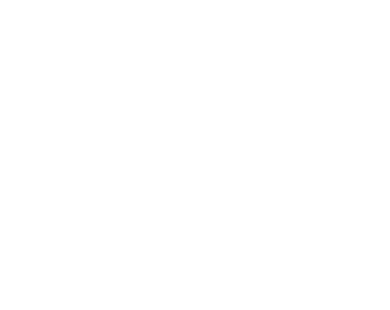
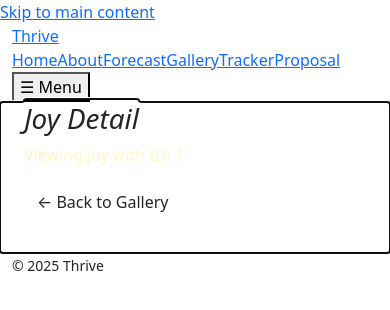
Before and after one commit to info340-su25/project-group-a8, a React (Vite) app: page /joy/1 in a window 390 px wide. Before the commit this address had no page. Shown: the top 310 px of the page. Built offline with nearby package versions, Linux system fonts and the light colour scheme.

Commit message:
Routing/Layout: shared Layout, mobile menu, /joy/:id, NotFound, replaced <a> with Link

```diff
--- a/src/App.jsx
+++ b/src/App.jsx
@@ -1,188 +1,43 @@
+import React from 'react';
 import { Routes, Route } from 'react-router-dom';
+import Layout from './components/Layout.jsx';
+
+// adjust these imports to match your folder structure
 import Home from './components/Home.jsx';
 import Tracker from './components/Tracker';
 import About from './components/About.jsx';
 import Forecast from './components/Forecast.jsx';
 import Gallery from './components/Gallery.jsx';
 import Proposal from './components/Proposal';
-import './index.css';
+import JoyDetail from './pages/JoyDetail.jsx'; // create if missing
+import NotFound from './pages/NotFound.jsx';   // create if missing
 
-function App() {
+export default function App() {
   const sampleMoodEntries = [
-    {
-      id: 1,
-      date: "2025-08-02",
-      mood: "Content",
-      energy: 7,
-      sleep: 8,
-      thoughts: "Had a productive day working on my React project!"
-    },
-    {
-      id: 2,
-      date: "2025-08-01",
-      mood: "Anxious",
-      energy: 5,
-      sleep: 6,
-      thoughts: "Feeling overwhelmed with assignments but trying to stay positive."
-    },
-    {
-      id: 3,
-      date: "2025-07-31",
-      mood: "Happy",
-      energy: 9,
-      sleep: 8,
-      thoughts: "Great day with friends! Feeling grateful."
-    },
-    {
-      id: 4,
-      date: "2025-07-30",
-      mood: "Neutral",
-      energy: 6,
-      sleep: 7,
-      thoughts: "Just an ordinary day, nothing special but nothing bad either."
-    }
+    { id: 1, date: "2025-08-02", mood: "Content", energy: 7, sleep: 8, thoughts: "Had a productive day working on my React project!" },
+    { id: 2, date: "2025-08-01", mood: "Anxious", energy: 5, sleep: 6, thoughts: "Feeling overwhelmed with assignments but trying to stay positive." },
+    { id: 3, date: "2025-07-31", mood: "Happy", energy: 9, sleep: 8, thoughts: "Great day with friends! Feeling grateful." },
+    { id: 4, date: "2025-07-30", mood: "Neutral", energy: 6, sleep: 7, thoughts: "Just an ordinary day, nothing special but nothing bad either." }
   ];
 
   const sampleJoyMoments = [
-    {
-      id: 1,
-      title: "Coffee with a friend",
-      description: "Had the most amazing conversation over coffee today",
-      date: "2025-08-01",
-      category: "Social"
-    },
-    {
-      id: 2,
-      title: "Finished a difficult assignment",
-      description: "Finally completed that React project I've been working on",
-      date: "2025-07-31",
-      category: "Achievement"
-    },
-    {
-      id: 3,
-      title: "Beautiful sunset",
-      description: "Watched the most incredible sunset from my window",
-      date: "2025-07-30",
-      category: "Nature"
-    }
-  ];
-
-  const sampleHabits = [
-    {
-      id: 1,
-      title: "5-minute meditation",
-      description: "Start your day with a brief mindfulness practice",
-      category: "Mindfulness",
-      difficulty: "Easy"
-    },
-    {
-      id: 2,
-      title: "Gratitude journal",
-      description: "Write down 3 things you're grateful for",
-      category: "Reflection",
-      difficulty: "Easy"
-    },
-    {
-      id: 3,
-      title: "Take a short walk",
-      description: "Step outside for fresh air and movement",
-      category: "Physical",
-      difficulty: "Easy"
-    }
-  ];
-
-   const sampleTeamMembers = [
-    {
-      id: 1,
-      name: "Kristina",
-      role: "Frontend Developer",
-      responsibilities: "React setup, UI components, routing"
-    },
-    {
-      id: 2,
-      name: "Sangini",
-      role: "Frontend Developer",
-      responsibilities: "Component development, data integration, styling"
-    },
-    {
-      id: 3,
-      name: "Ellie",
-      role: "Frontend Developer",
-      responsibilities: "Interactive features, state management, form handling"
-    },
-    {
-      id: 4,
-      name: "Fiona",
-      role: "Frontend Developer & DevOps",
-      responsibilities: "Final styling, Firebase deployment, visual consistency"
-    }
-  ];
-
-  const sampleFeatures = [
-    {
-      id: 1,
-      title: "Daily Check-In Tracker",
-      description: "Users can log their daily mood, energy levels, sleep quality, and thoughts",
-      priority: "High",
-      status: "In Progress"
-    },
-    {
-      id: 2,
-      title: "Emotional Forecast",
-      description: "Visual representation of emotional patterns and trends over time",
-      priority: "Medium",
-      status: "Planned"
-    },
-    {
-      id: 3,
-      title: "Joy Bubble Gallery",
-      description: "Collection space for positive moments, gratitude, and achievements",
-      priority: "Medium",
-      status: "Planned"
-    },
-    {
-      id: 4,
-      title: "Reset Room",
-      description: "Calming digital space with breathing exercises and meditation tools",
-      priority: "Low",
-      status: "Future"
-    },
-    {
-      id: 5,
-      title: "Habit Suggestions",
-      description: "Personalized micro-habits and wellness activity recommendations",
-      priority: "Medium",
-      status: "Planned"
-    }
+    { id: 1, title: "Coffee with a friend", description: "Had the most amazing conversation over coffee today", date: "2025-08-01", category: "Social" },
+    { id: 2, title: "Finished a difficult assignment", description: "Finally completed that React project I've been working on", date: "2025-07-31", category: "Achievement" },
+    { id: 3, title: "Beautiful sunset", description: "Watched the most incredible sunset from my window", date: "2025-07-30", category: "Nature" }
   ];
 
   return (
-    <div className="App">
-      <Routes>
-        <Route path="/" element={<Home />} />
-        <Route
-          path="/tracker"
-          element={<Tracker moodEntries={sampleMoodEntries} />}
-        />
-        <Route
-          path="/forecast"
-          element={<Forecast />}
-        />
-        <Route
-          path="/gallery"
-          element={<Gallery joyMoments={sampleJoyMoments} />}
-        />
-        <Route
-          path="/about"
-          element={<About />}
-        />
-        <Route
-          path="/proposal"
-          element={<Proposal />}
-        />
-      </Routes>
-    </div>
+    <Routes>
+      <Route element={<Layout />}>
+        <Route index element={<Home />} />
+        <Route path="tracker" element={<Tracker moodEntries={sampleMoodEntries} />} />
+        <Route path="forecast" element={<Forecast />} />
+        <Route path="gallery" element={<Gallery joyMoments={sampleJoyMoments} />} />
+        <Route path="about" element={<About />} />
+        <Route path="proposal" element={<Proposal />} />
+        <Route path="joy/:id" element={<JoyDetail />} />
+        <Route path="*" element={<NotFound />} />
+      </Route>
+    </Routes>
   );
 }
-
-export default App;
--- /dev/null
+++ b/src/components/Layout.jsx
@@ -0,0 +1,138 @@
+import React, { useState, useEffect, useRef } from 'react';
+import { NavLink, Outlet, useLocation } from 'react-router-dom';
+
+function getFocusable(node) {
+  if (!node) return [];
+  return Array.from(node.querySelectorAll(
+    'a, button, input, select, textarea, [tabindex]:not([tabindex="-1"])'
+  )).filter(el => !el.disabled && !el.getAttribute('aria-hidden'));
+}
+
+export default function Layout() {
+  const [menuOpen, setMenuOpen] = useState(false);
+  const btnRef = useRef(null);
+  const menuRef = useRef(null);
+  const mainRef = useRef(null);
+  const location = useLocation();
+
+  // Close menu & focus main on route change
+  useEffect(() => {
+    setMenuOpen(false);
+    const t = setTimeout(() => mainRef.current?.focus(), 0);
+    return () => clearTimeout(t);
+  }, [location.pathname]);
+
+  // Focus trap & ESC for mobile drawer
+  useEffect(() => {
+    if (!menuOpen) return;
+    const focusables = getFocusable(menuRef.current);
+    focusables[0]?.focus();
+
+    function onKeyDown(e) {
+      if (e.key === 'Escape') {
+        e.preventDefault();
+        setMenuOpen(false);
+        btnRef.current?.focus();
+      }
+      if (e.key === 'Tab' && focusables.length) {
+        const first = focusables[0];
+        const last = focusables[focusables.length - 1];
+        if (e.shiftKey && document.activeElement === first) {
+          e.preventDefault(); last.focus();
+        } else if (!e.shiftKey && document.activeElement === last) {
+          e.preventDefault(); first.focus();
+        }
+      }
+    }
+    document.addEventListener('keydown', onKeyDown);
+    document.body.style.overflow = 'hidden';
+    return () => {
+      document.removeEventListener('keydown', onKeyDown);
+      document.body.style.overflow = '';
+    };
+  }, [menuOpen]);
+
+  return (
+    <>
+      {/* Skip link */}
+      <a href="#main-content" className="skip-link">Skip to main content</a>
+
+      {/* Header */}
+      <header className="site-header">
+        <div className="container header-grid">
+          <NavLink to="/" className="brand">Thrive</NavLink>
+
+          {/* Desktop nav */}
+          <nav className="nav-desktop" aria-label="Primary">
+            <NavLink to="/" end>Home</NavLink>
+            <NavLink to="/about">About</NavLink>
+            <NavLink to="/forecast">Forecast</NavLink>
+            <NavLink to="/gallery">Gallery</NavLink>
+            <NavLink to="/tracker">Tracker</NavLink>
+            <NavLink to="/proposal">Proposal</NavLink>
+          </nav>
+
+          {/* Mobile menu button */}
+          <button
+            ref={btnRef}
+            className="menu-button"
+            aria-expanded={menuOpen}
+            aria-controls="mobile-menu"
+            onClick={() => setMenuOpen(true)}
+          >
+            ☰ Menu
+          </button>
+        </div>
+      </header>
+
+      {/* Mobile drawer menu */}
+      {menuOpen && (
+        <div
+          className="drawer-backdrop"
+          onClick={() => { setMenuOpen(false); btnRef.current?.focus(); }}
+        >
+          <div
+            id="mobile-menu"
+            role="dialog"
+            aria-modal="true"
+            aria-label="Navigation menu"
+            className="drawer-panel"
+            ref={menuRef}
+            onClick={(e) => e.stopPropagation()}
+          >
+            <div className="drawer-header">
+              <span className="brand">Thrive</span>
+              <button
+                className="close-button"
+                onClick={() => { setMenuOpen(false); btnRef.current?.focus(); }}
+                aria-label="Close menu"
+              >
+                ✕
+              </button>
+            </div>
+            <nav className="drawer-links" aria-label="Primary">
+              <NavLink to="/" end>Home</NavLink>
+              <NavLink to="/about">About</NavLink>
+              <NavLink to="/forecast">Forecast</NavLink>
+              <NavLink to="/gallery">Gallery</NavLink>
+              <NavLink to="/tracker">Tracker</NavLink>
+              <NavLink to="/proposal">Proposal</NavLink>
+            </nav>
+          </div>
+        </div>
+      )}
+
+      {/* Main content */}
+      <main id="main-content" tabIndex="-1" ref={mainRef} className="site-main container">
+        <Outlet />
+      </main>
+
+      {/* Footer */}
+      <footer className="site-footer">
+        <div className="container">
+          <small>© {new Date().getFullYear()} Thrive</small>
+        </div>
+      </footer>
+    </>
+  );
+}
--- a/src/main.jsx
+++ b/src/main.jsx
@@ -1,12 +1,14 @@
 import React from 'react';
-import ReactDOM from 'react-dom/client';
+import { createRoot } from 'react-dom/client';
 import { BrowserRouter } from 'react-router-dom';
 import App from './App.jsx';
 import './index.css';
 import 'bootstrap/dist/css/bootstrap.min.css';
 
-ReactDOM.createRoot(document.getElementById('root')).render(
-  <BrowserRouter>
-    <App />
-  </BrowserRouter>
+createRoot(document.getElementById('root')).render(
+  <React.StrictMode>
+    <BrowserRouter>
+      <App />
+    </BrowserRouter>
+  </React.StrictMode>
 );
--- /dev/null
+++ b/src/pages/JoyDetail.jsx
@@ -0,0 +1,14 @@
+import React from 'react';
+import { useParams, Link } from 'react-router-dom';
+
+export default function JoyDetail() {
+  const { id } = useParams(); // grabs :id from the URL
+
+  return (
+    <section className="container">
+      <h1 className="page-title">Joy Detail</h1>
+      <p>Viewing joy with ID: <strong>{id}</strong></p>
+      <Link to="/gallery" className="btn">← Back to Gallery</Link>
+    </section>
+  );
+}
--- /dev/null
+++ b/src/pages/NotFound.jsx
@@ -0,0 +1,12 @@
+import React from 'react';
+import { Link } from 'react-router-dom';
+
+export default function NotFound() {
+  return (
+    <section className="container">
+      <h1 className="page-title">Page not found</h1>
+      <p>We couldn’t find that page.</p>
+      <Link to="/" className="btn">Go Home</Link>
+    </section>
+  );
+}
```
